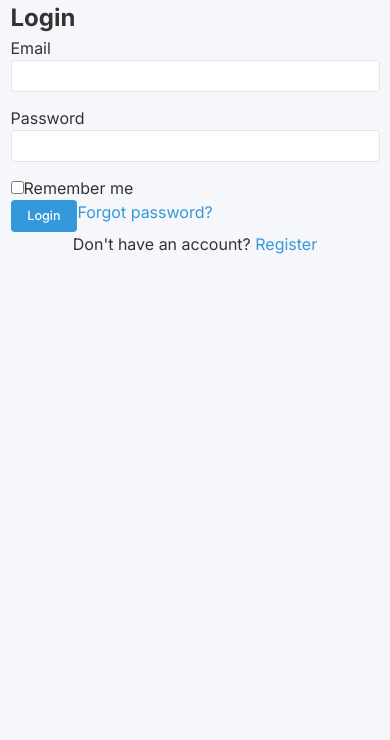
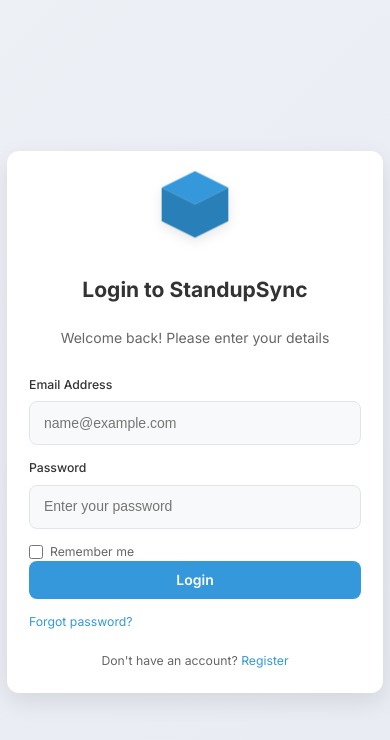
Before and after one commit to emrekardaslar/fe-DevMemo, a React (Vite) app: page /login in a window 390 px wide. Shown: the top 740 px of the page. Built offline with nearby package versions, Linux system fonts and the light colour scheme; no server answers.

Commit message:
add css for login/register pages

```diff
--- a/src/components/auth/LoginForm.tsx
+++ b/src/components/auth/LoginForm.tsx
@@ -9,6 +9,7 @@
   const [password, setPassword] = useState('');
   const [rememberMe, setRememberMe] = useState(false);
   const [validationErrors, setValidationErrors] = useState<{ email?: string; password?: string }>({});
+  const [touched, setTouched] = useState<{ email: boolean; password: boolean }>({ email: false, password: false });
 
   const dispatch = useDispatch<AppDispatch>();
   const navigate = useNavigate();
@@ -25,14 +26,24 @@
 
     if (!password) {
       errors.password = 'Password is required';
+    } else if (password.length < 6) {
+      errors.password = 'Password must be at least 6 characters';
     }
 
     setValidationErrors(errors);
     return Object.keys(errors).length === 0;
   };
 
+  const handleBlur = (field: 'email' | 'password') => {
+    setTouched({ ...touched, [field]: true });
+    validateForm();
+  };
+
   const handleSubmit = async (e: React.FormEvent) => {
     e.preventDefault();
+
+    // Mark all fields as touched on submit
+    setTouched({ email: true, password: true });
 
     if (!validateForm()) {
       return;
@@ -48,7 +59,16 @@
 
   return (
     <div className="login-form">
-      <h2>Login</h2>
+      <div className="auth-header">
+        <div className="logo-container">
+          <svg className="auth-logo" viewBox="0 0 24 24" fill="none" xmlns="http://www.w3.org/2000/svg">
+            <path d="M12 2L2 7L12 12L22 7L12 2Z" fill="#3498db" />
+            <path d="M2 17L12 22L22 17V7L12 12L2 7V17Z" fill="#2980b9" />
+          </svg>
+        </div>
+        <h2>Login to StandupSync</h2>
+        <p className="auth-subtitle">Welcome back! Please enter your details</p>
+      </div>
 
       {error && (
         <div className="alert alert-danger">{error}</div>
@@ -56,16 +76,19 @@
 
       <form onSubmit={handleSubmit}>
         <div className="form-group">
-          <label htmlFor="email">Email</label>
+          <label htmlFor="email">Email Address</label>
           <input
             type="email"
             id="email"
-            className={`form-control ${validationErrors.email ? 'is-invalid' : ''}`}
+            className={`form-control ${touched.email && validationErrors.email ? 'is-invalid' : ''}`}
+            placeholder="name@example.com"
             value={email}
             onChange={(e) => setEmail(e.target.value)}
+            onBlur={() => handleBlur('email')}
             disabled={loading}
+            autoComplete="email"
           />
-          {validationErrors.email && (
+          {touched.email && validationErrors.email && (
             <div className="invalid-feedback">{validationErrors.email}</div>
           )}
         </div>
@@ -75,12 +98,15 @@
           <input
             type="password"
             id="password"
-            className={`form-control ${validationErrors.password ? 'is-invalid' : ''}`}
+            className={`form-control ${touched.password && validationErrors.password ? 'is-invalid' : ''}`}
+            placeholder="Enter your password"
             value={password}
             onChange={(e) => setPassword(e.target.value)}
+            onBlur={() => handleBlur('password')}
             disabled={loading}
+            autoComplete="current-password"
           />
-          {validationErrors.password && (
+          {touched.password && validationErrors.password && (
             <div className="invalid-feedback">{validationErrors.password}</div>
           )}
         </div>
@@ -99,10 +125,10 @@
           </label>
         </div>
 
-        <div className="d-flex justify-content-between align-items-center">
+        <div className="d-flex">
           <button
             type="submit"
-            className="btn btn-primary"
+            className={`btn btn-primary ${loading ? 'btn-loading' : ''}`}
             disabled={loading}
           >
             {loading ? 'Logging in...' : 'Login'}
--- a/src/pages/auth/LoginPage.tsx
+++ b/src/pages/auth/LoginPage.tsx
@@ -3,6 +3,7 @@
 import { useNavigate, useLocation } from 'react-router-dom';
 import LoginForm from '../../components/auth/LoginForm';
 import { RootState } from '../../redux/store';
+import '../../styles/auth.css';
 
 const LoginPage: React.FC = () => {
   const { isAuthenticated } = useSelector((state: RootState) => state.auth);
@@ -20,13 +21,9 @@
   }, [isAuthenticated, navigate, from]);
 
   return (
-    <div className="auth-page container">
-      <div className="row justify-content-center">
-        <div className="col-md-6 col-lg-5">
-          <div className="auth-card">
-            <LoginForm />
-          </div>
-        </div>
+    <div className="auth-page">
+      <div className="auth-card">
+        <LoginForm />
       </div>
     </div>
   );
--- /dev/null
+++ b/src/styles/auth.css
@@ -0,0 +1,345 @@
+/* Authentication Pages Styles */
+
+.auth-page {
+  min-height: 100vh;
+  display: flex;
+  align-items: center;
+  justify-content: center;
+  padding: 2rem 1rem;
+  background: linear-gradient(135deg, #f5f7fa 0%, #e4e8f0 100%);
+  animation: gradientAnimation 15s ease infinite;
+  background-size: 400% 400%;
+}
+
+@keyframes gradientAnimation {
+  0% { background-position: 0% 50%; }
+  50% { background-position: 100% 50%; }
+  100% { background-position: 0% 50%; }
+}
+
+.auth-card {
+  width: 100%;
+  max-width: 450px;
+  margin: 0 auto;
+  background-color: var(--card-background);
+  border-radius: 12px;
+  box-shadow: 0 8px 24px rgba(0, 0, 0, 0.1);
+  padding: 2.5rem;
+  overflow: hidden;
+  position: relative;
+  border: 1px solid rgba(255, 255, 255, 0.2);
+  animation: cardFadeIn 0.6s ease-out;
+}
+
+@keyframes cardFadeIn {
+  0% {
+    opacity: 0;
+    transform: translateY(20px);
+  }
+  100% {
+    opacity: 1;
+    transform: translateY(0);
+  }
+}
+
+@media (max-width: 576px) {
+  .auth-card {
+    padding: 1.5rem;
+  }
+}
+
+.auth-header {
+  text-align: center;
+  margin-bottom: 2rem;
+}
+
+.logo-container {
+  display: flex;
+  justify-content: center;
+  margin-bottom: 1.5rem;
+}
+
+.auth-logo {
+  width: 80px;
+  height: 80px;
+  filter: drop-shadow(0px 4px 6px rgba(0, 0, 0, 0.1));
+  animation: logoAnimation 2s ease-in-out infinite alternate;
+}
+
+@keyframes logoAnimation {
+  from { transform: translateY(0); }
+  to { transform: translateY(-10px); }
+}
+
+.auth-title {
+  font-size: 1.75rem;
+  font-weight: 700;
+  color: var(--text-color);
+  margin-bottom: 0.5rem;
+  animation: fadeIn 0.8s ease-out;
+}
+
+.auth-subtitle {
+  font-size: 1rem;
+  color: var(--text-secondary);
+  animation: fadeIn 1s ease-out;
+}
+
+@keyframes fadeIn {
+  from { opacity: 0; }
+  to { opacity: 1; }
+}
+
+.login-form h2 {
+  color: var(--text-color);
+  font-size: 1.75rem;
+  font-weight: 700;
+  margin-bottom: 1.5rem;
+  text-align: center;
+}
+
+.login-form .form-group {
+  margin-bottom: 1.5rem;
+  animation: slideUp 0.4s ease-out forwards;
+  opacity: 0;
+}
+
+.login-form .form-group:nth-child(1) {
+  animation-delay: 0.2s;
+}
+
+.login-form .form-group:nth-child(2) {
+  animation-delay: 0.3s;
+}
+
+@keyframes slideUp {
+  from {
+    opacity: 0;
+    transform: translateY(20px);
+  }
+  to {
+    opacity: 1;
+    transform: translateY(0);
+  }
+}
+
+.login-form .form-group label {
+  display: block;
+  font-size: 0.875rem;
+  font-weight: 500;
+  margin-bottom: 0.5rem;
+  color: var(--text-color);
+}
+
+.login-form .form-control {
+  width: 100%;
+  padding: 0.75rem 1rem;
+  font-size: 1rem;
+  line-height: 1.5;
+  color: var(--text-color);
+  background-color: #f8f9fa;
+  border: 1px solid var(--border-color);
+  border-radius: 8px;
+  transition: all 0.2s ease-in-out;
+}
+
+.login-form .form-control:focus {
+  background-color: #fff;
+  border-color: var(--primary-color);
+  box-shadow: 0 0 0 3px rgba(52, 152, 219, 0.15);
+}
+
+.login-form .form-control.is-invalid {
+  border-color: var(--error-color);
+  background-color: rgba(231, 76, 60, 0.05);
+}
+
+.login-form .form-control.is-invalid:focus {
+  box-shadow: 0 0 0 3px rgba(231, 76, 60, 0.15);
+}
+
+.login-form .invalid-feedback {
+  color: var(--error-color);
+  font-size: 0.8rem;
+  margin-top: 0.375rem;
+}
+
+.login-form .alert {
+  padding: 0.75rem 1rem;
+  margin-bottom: 1.5rem;
+  border-radius: 8px;
+  font-size: 0.875rem;
+  animation: shake 0.5s cubic-bezier(.36,.07,.19,.97) both;
+}
+
+@keyframes shake {
+  10%, 90% { transform: translate3d(-1px, 0, 0); }
+  20%, 80% { transform: translate3d(2px, 0, 0); }
+  30%, 50%, 70% { transform: translate3d(-4px, 0, 0); }
+  40%, 60% { transform: translate3d(4px, 0, 0); }
+}
+
+.login-form .alert-danger {
+  background-color: rgba(231, 76, 60, 0.1);
+  color: #c0392b;
+  border-left: 4px solid var(--error-color);
+}
+
+.login-form .form-check {
+  display: flex;
+  align-items: center;
+  animation: fadeIn 0.8s ease-out forwards;
+  animation-delay: 0.4s;
+  opacity: 0;
+}
+
+.login-form .form-check-input {
+  margin-right: 0.5rem;
+  width: 1rem;
+  height: 1rem;
+}
+
+.login-form .form-check-label {
+  font-size: 0.875rem;
+  color: var(--text-secondary);
+}
+
+.login-form .d-flex {
+  display: flex;
+  align-items: center;
+  justify-content: space-between;
+  margin-bottom: 1.5rem;
+  animation: fadeIn 0.8s ease-out forwards;
+  animation-delay: 0.5s;
+  opacity: 0;
+}
+
+.login-form .btn-primary {
+  background-color: var(--primary-color);
+  color: white;
+  font-weight: 600;
+  font-size: 1rem;
+  padding: 0.75rem 1.5rem;
+  border-radius: 8px;
+  border: none;
+  width: auto;
+  min-width: 120px;
+  transition: all 0.2s ease;
+  position: relative;
+  overflow: hidden;
+}
+
+.login-form .btn-primary::before {
+  content: '';
+  position: absolute;
+  top: 0;
+  left: -100%;
+  width: 100%;
+  height: 100%;
+  background: linear-gradient(
+    90deg,
+    rgba(255, 255, 255, 0) 0%,
+    rgba(255, 255, 255, 0.2) 50%,
+    rgba(255, 255, 255, 0) 100%
+  );
+  transition: all 0.6s;
+}
+
+.login-form .btn-primary:hover {
+  background-color: var(--primary-dark);
+  transform: translateY(-1px);
+  box-shadow: 0 4px 8px rgba(0, 0, 0, 0.1);
+}
+
+.login-form .btn-primary:hover::before {
+  left: 100%;
+}
+
+.login-form .btn-primary:disabled {
+  background-color: #a0cfee;
+  cursor: not-allowed;
+  transform: none;
+  box-shadow: none;
+}
+
+.login-form a {
+  color: var(--primary-color);
+  text-decoration: none;
+  font-size: 0.875rem;
+  transition: all 0.2s ease;
+}
+
+.login-form a:hover {
+  color: var(--primary-dark);
+  text-decoration: underline;
+}
+
+.login-form .mt-3 {
+  margin-top: 1.5rem;
+  animation: fadeIn 0.8s ease-out forwards;
+  animation-delay: 0.6s;
+  opacity: 0;
+}
+
+.login-form .text-center {
+  text-align: center;
+}
+
+.login-form .text-center p {
+  color: var(--text-secondary);
+  font-size: 0.875rem;
+}
+
+/* Loading indicator for the button */
+.login-form .btn-loading {
+  position: relative;
+  color: transparent !important;
+}
+
+.login-form .btn-loading::after {
+  content: "";
+  position: absolute;
+  top: 50%;
+  left: 50%;
+  width: 1.2rem;
+  height: 1.2rem;
+  margin-top: -0.6rem;
+  margin-left: -0.6rem;
+  border-radius: 50%;
+  border: 2px solid rgba(255, 255, 255, 0.2);
+  border-top-color: white;
+  animation: spin 0.8s linear infinite;
+}
+
+@keyframes spin {
+  to { transform: rotate(360deg); }
+}
+
+/* Responsive adjustments */
+@media (max-width: 480px) {
+  .auth-page {
+    padding: 1rem 0.5rem;
+  }
+
+  .login-form h2 {
+    font-size: 1.5rem;
+  }
+
+  .login-form .form-group {
+    margin-bottom: 1rem;
+  }
+
+  .login-form .d-flex {
+    flex-direction: column;
+    gap: 1rem;
+    align-items: stretch;
+  }
+
+  .login-form .btn-primary {
+    width: 100%;
+  }
+
+  .login-form .text-center {
+    margin-top: 1rem;
+  }
+}
```
